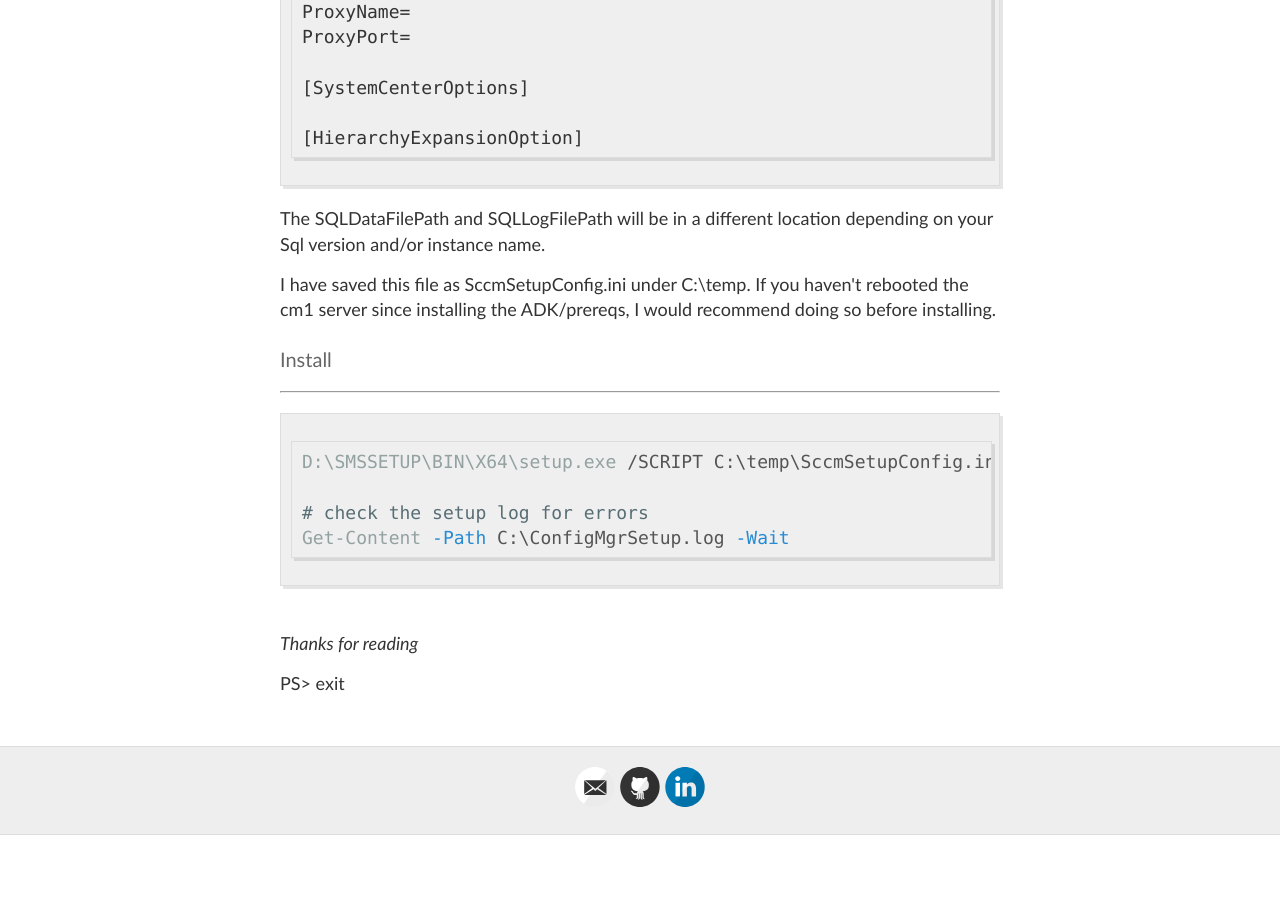
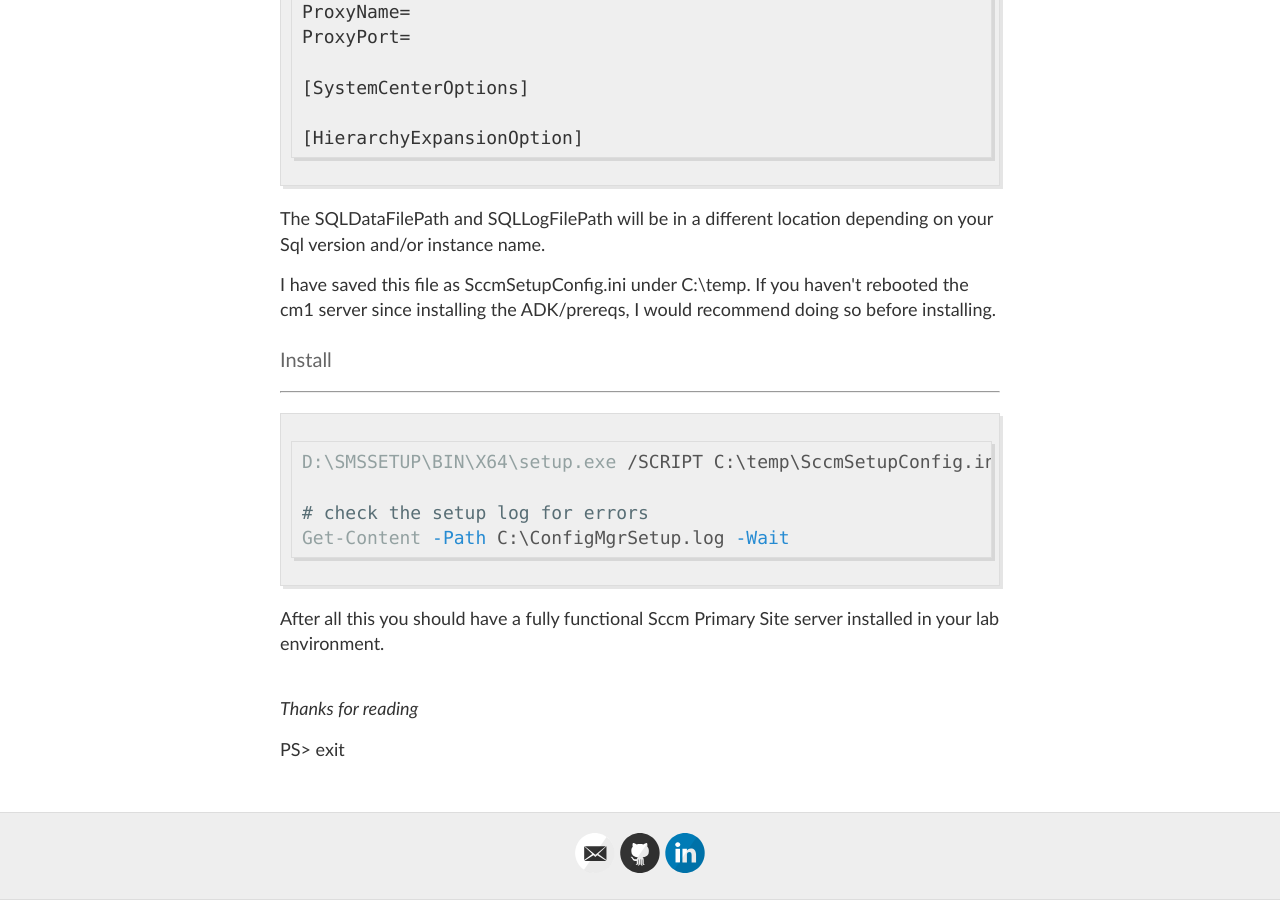
Before and after one commit to briansworth/dev, a Jekyll site: the page built from _posts/2019-2-2-PowerShell-Sccm-Install-Example.md, in a window 1280 px wide and 900 px high, scrolled down 7127 px. Built offline with Jekyll 4.4.1, drawn with Linux system fonts in a browser that asks for light colours; before the commit the page ends 7962 px from its top, so only the background shows below that.

Commit message:
housekeeping

````diff
--- a/_posts/2019-2-2-PowerShell-Sccm-Install-Example.md
+++ b/_posts/2019-2-2-PowerShell-Sccm-Install-Example.md
@@ -2,6 +2,9 @@
 layout: post
 title: PowerShell - Sccm Install Example
 ---
+
+After creating 5 posts about automating Sccm primary site installs,
+I think an example bringing everything together is useful.
 
 <style>
 table {
@@ -405,3 +405,8 @@
 # check the setup log for errors
 Get-Content -Path C:\ConfigMgrSetup.log -Wait
 ```
+
+<p>
+  After all this you should have a fully functional Sccm
+  Primary Site server installed in your lab environment.
+</p>
````
Also changed, not shown: other parts of _posts/2019-2-2-PowerShell-Sccm-Install-Example.md (+0 -3 lines).
